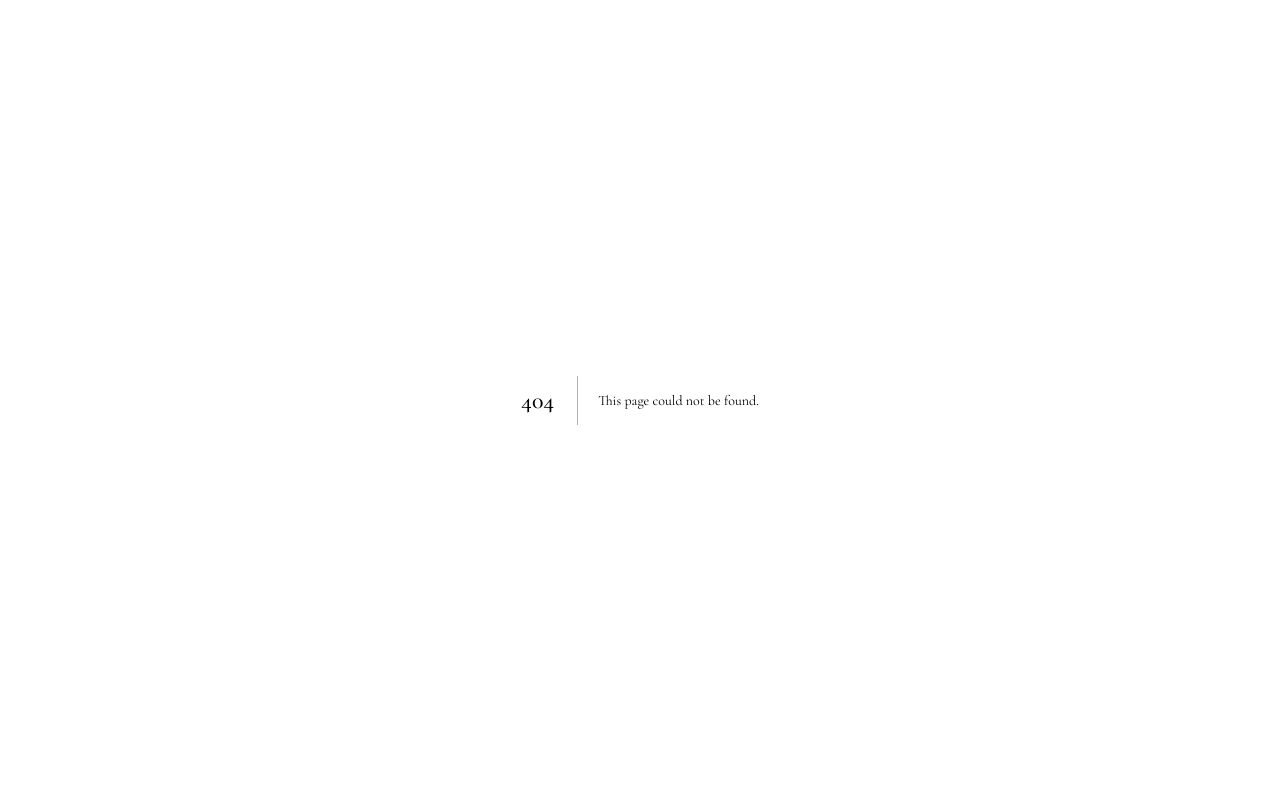
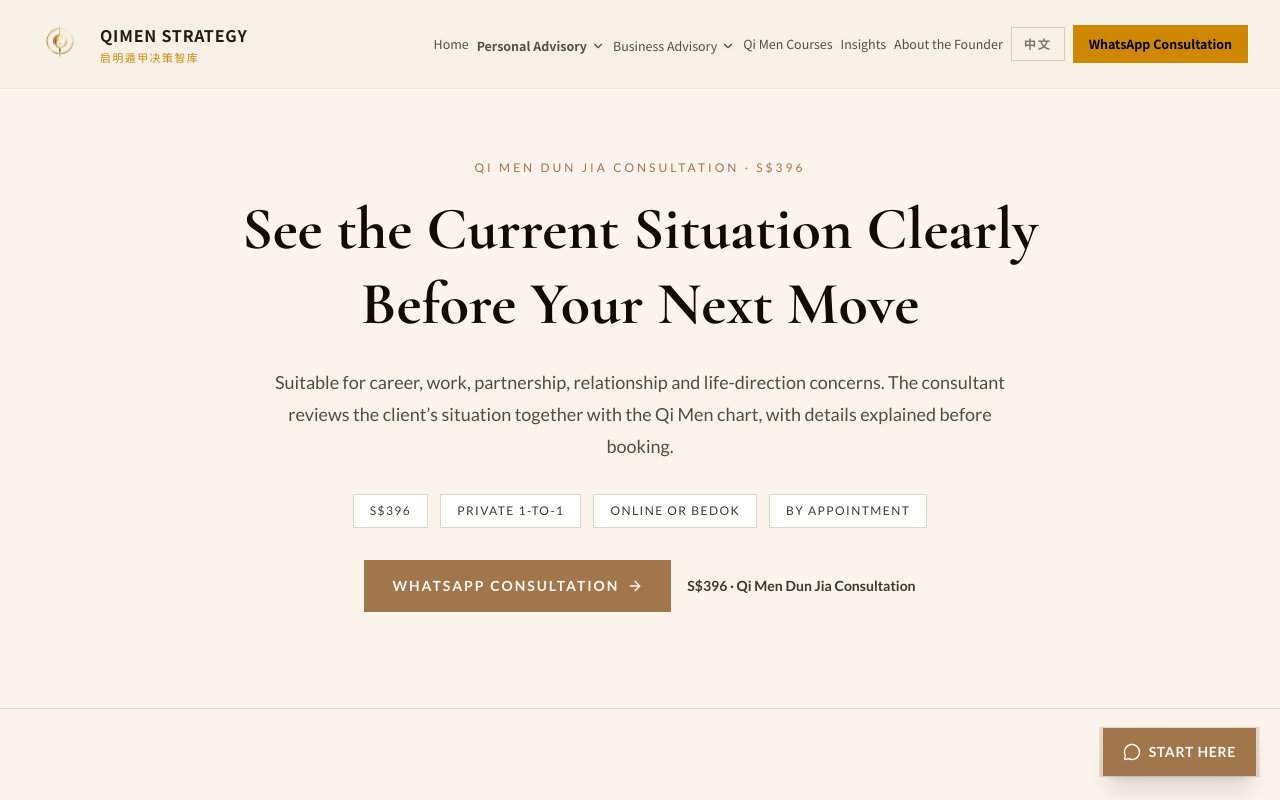
Before and after one commit to BODHIWONG/qmfeng-website, a Next.js app: page /en/decision in a window 1280 px wide. Before the commit this address had no page. Shown: the top 800 px of the page. Built offline with nearby package versions, Linux system fonts and the light colour scheme.

Commit message:
Add English Qi Men consultation route

```diff
--- /dev/null
+++ b/app/en/decision/page.tsx
@@ -0,0 +1,19 @@
+import type { Metadata } from "next";
+import DecisionPage from "@/app/decision/page";
+import { FixedLanguageProvider } from "@/contexts/language-context";
+
+export const metadata: Metadata = {
+  title: "Qi Men Dun Jia Consultation Singapore｜S$396",
+  description: "Private S$396 Qi Men Dun Jia consultation for career, work, partnership, relationship and life-direction concerns.",
+  alternates: {
+    canonical: "https://www.qmfeng.com/en/decision",
+    languages: {
+      "en-SG": "https://www.qmfeng.com/en/decision",
+      "zh-SG": "https://www.qmfeng.com/zh/decision",
+    },
+  },
+};
+
+export default function EnglishDecisionPage() {
+  return <FixedLanguageProvider lang="en"><DecisionPage /></FixedLanguageProvider>;
+}
```
